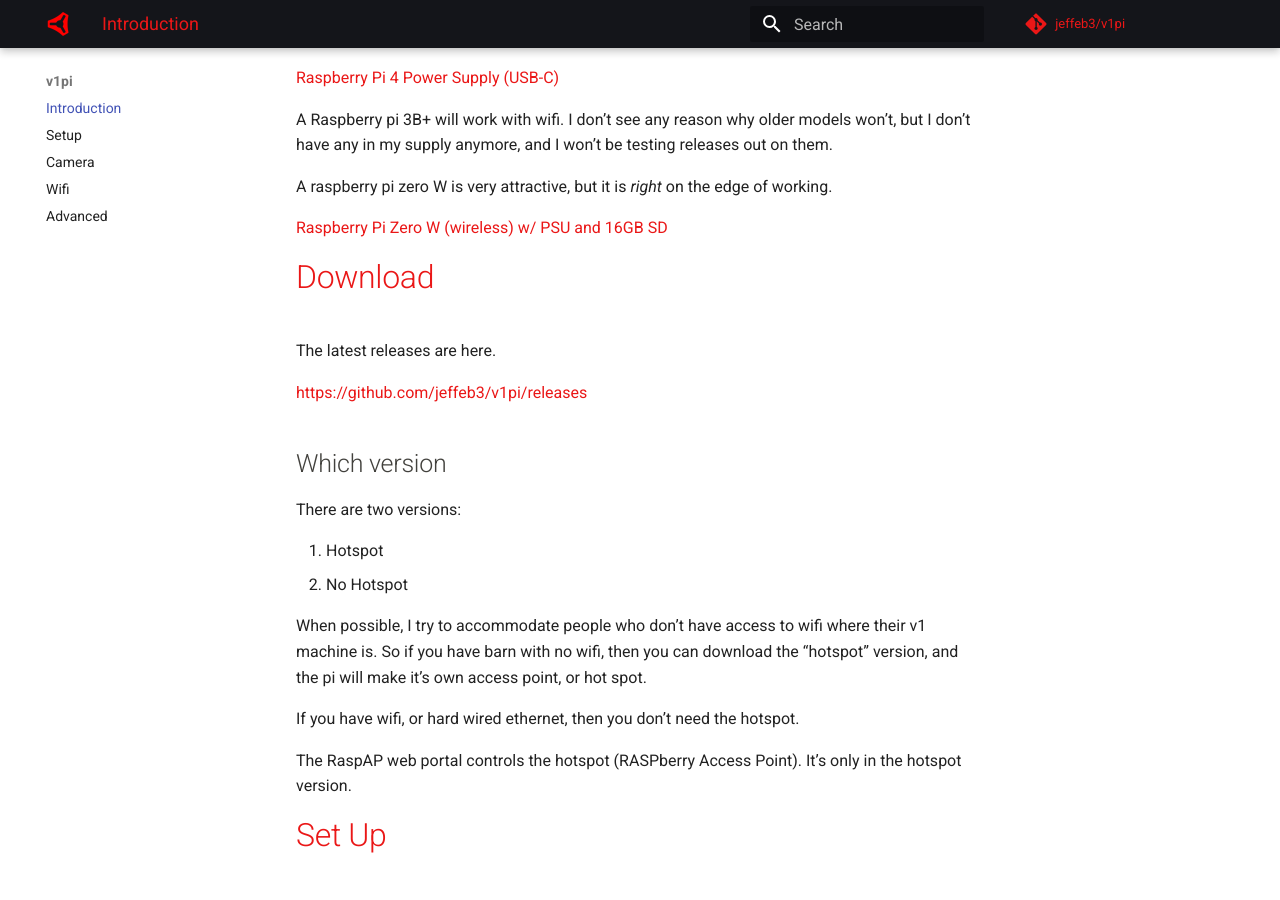
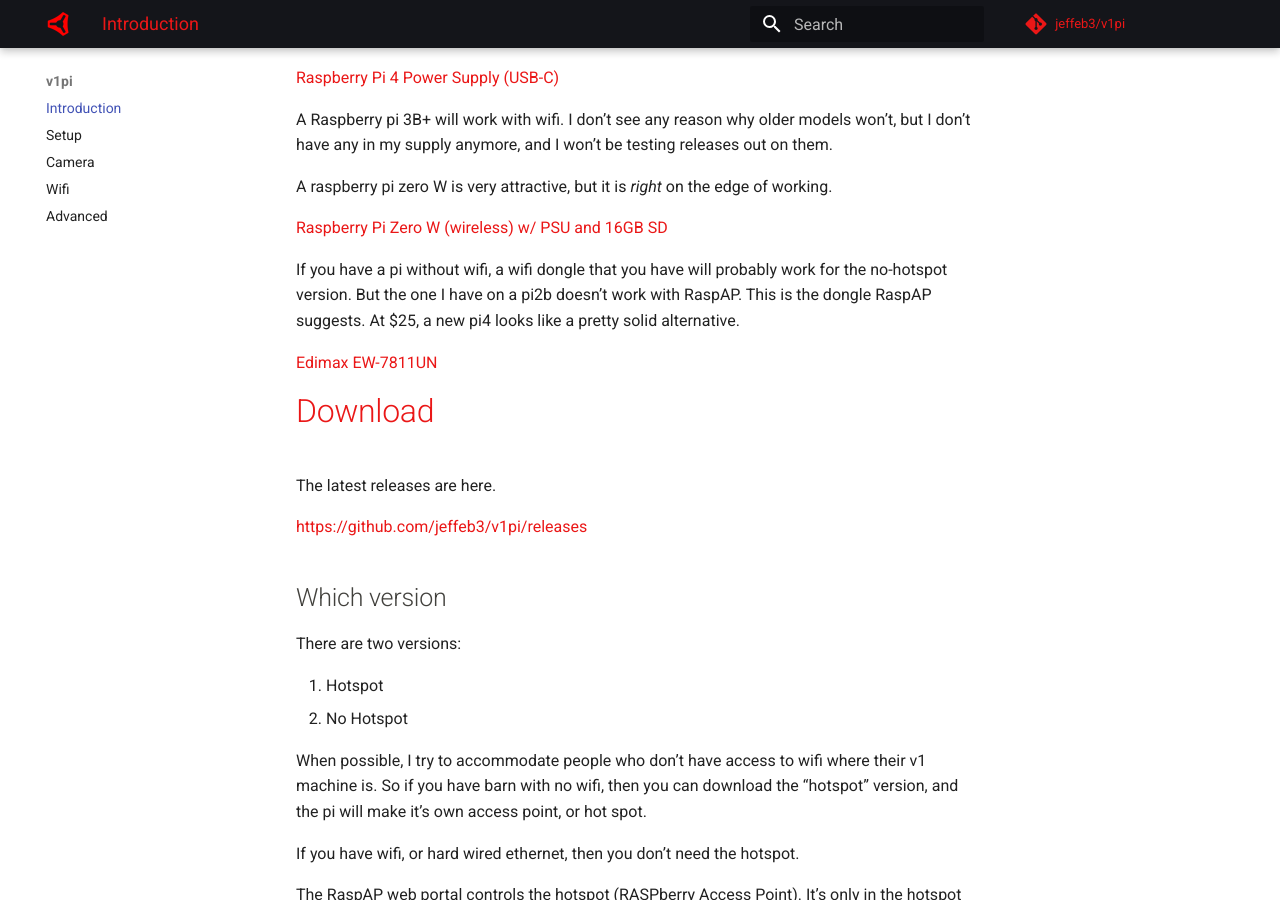
Before and after one commit to jeffeb3/v1pi, an MkDocs documentation site: the page built from docs/index.md, in a window 1280 px wide and 900 px high, scrolled down 1514 px. Built offline with MkDocs 1.6.1 and Material for MkDocs 9.7.7, drawn with Linux system fonts in a browser that asks for light colours; comment, search, counter and statistics services are not loaded.

Commit message:
Doc updates for poor hardware support.

```diff
--- a/docs/index.md
+++ b/docs/index.md
@@ -41,6 +41,12 @@
 A raspberry pi zero W is very attractive, but it is _right_ on the edge of working.
 
 [Raspberry Pi Zero W (wireless) w/ PSU and 16GB SD](https://amzn.to/2DBYPBa)
+
+If you have a pi without wifi, a wifi dongle that you have will probably work for the no-hotspot
+version. But the one I have on a pi2b doesn't work with RaspAP. This is the dongle RaspAP suggests.
+At $25, a new pi4 looks like a pretty solid alternative.
+
+[Edimax EW-7811UN](https://amzn.to/33IjDRW)
 
 Download
 ======
```
Also changed, not shown: docs/wifi.md (+7 -0 lines).
